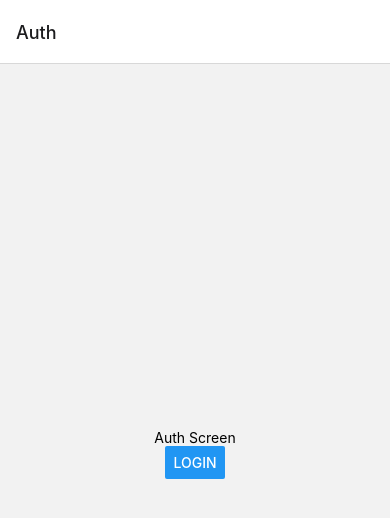
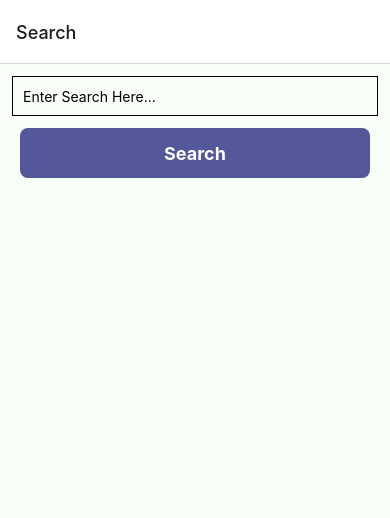
Before and after one commit to wooville/SmartCart, a React Native app: screen /Search in a window 390 px wide. Shown: the top 518 px of the page. Built offline with nearby package versions, Linux system fonts and the light colour scheme; what react-native-ble-plx would draw is missing.

Commit message:
Search Screen filtering completed

```diff
--- a/App.tsx
+++ b/App.tsx
@@ -16,6 +16,7 @@ import { createStackNavigator } from '@react-navigation/stack';
 import MainScreen from './screens/main';
 import AuthScreen from './screens/auth';
 import TestScreen from './screens/test';
+import SearchScreen from './screens/search';
 
 import { RootStackParamList } from './screens/RootStackParams';
 
@@ -53,8 +54,10 @@ const App = () => {
   return (
     <NavigationContainer>
       <Stack.Navigator>
+        <Stack.Screen name="Search" component={SearchScreen} />
         <Stack.Screen name="Auth" component={AuthScreen} />
         <Stack.Screen name="Main" component={MainScreen} />
+
       </Stack.Navigator>
     </NavigationContainer>
 
--- a/package.json
+++ b/package.json
@@ -14,6 +14,8 @@
     "@react-navigation/native": "^6.1.2",
     "@react-navigation/native-stack": "^6.9.8",
     "@react-navigation/stack": "^6.3.11",
+    "@rneui/base": "^4.0.0-rc.7",
+    "@rneui/themed": "^4.0.0-rc.7",
     "add": "^2.0.6",
     "bcryptjs": "^2.4.3",
     "express": "^4.18.2",
--- a/screens/RootStackParams.tsx
+++ b/screens/RootStackParams.tsx
@@ -2,4 +2,5 @@ export type RootStackParamList = {
     Main: undefined;
     Auth: undefined;
     Test: undefined;
+    Search: undefined;
 };
--- /dev/null
+++ b/screens/search/index.tsx
@@ -0,0 +1,217 @@
+import React from 'react';
+import { createContext, useContext, useState } from 'react';
+import {View, Text, Button, TextInput} from 'react-native';
+import {useNavigation} from '@react-navigation/native';
+import {StackNavigationProp} from '@react-navigation/stack';
+import {RootStackParamList} from '../RootStackParams';
+import {
+  Dimensions,
+  FlatList,
+  SafeAreaView,
+  StyleSheet,
+  TouchableOpacity,
+} from 'react-native';
+
+type ItemData = { id: string, name: string, price: string, aisle: string, tags: string};
+type ItemProps = { name: string, price: string, aisle: string };
+
+const Item = ({ name, price, aisle }: ItemProps) => (
+  <View style={styles.item}>
+    <Text style={styles.name}>{name}</Text>
+    <Text style={styles.aisle}>{aisle}</Text>
+    <Text style={styles.price}>{price}</Text>
+  </View>
+);
+
+interface ProductData {
+  id: number
+  name: string
+  price: number
+  aisle: string
+  tags: string
+  createdAt: string
+  updatedAt: string
+};
+
+const API_URL = 'http://smartcartbeanstalk-env.eba-3jmpa3xe.us-east-2.elasticbeanstalk.com/product';
+
+type SearchScreenProp = StackNavigationProp<RootStackParamList, 'Search'>;
+
+function SearchScreen() {
+
+  const [productList, setProductList] = useState<ItemData[]>([]);
+
+  const navigation = useNavigation<SearchScreenProp>();
+
+  const getList = () => {
+
+    fetch(`${API_URL}/`, {
+      method: 'GET',
+      headers: {
+        'Content-Type': 'application/json',
+    },
+
+    })
+
+    .then(async res => {
+      try {
+          const jsonRes = await res.json();
+          if (res.status === 200) {
+              let allProducts: ProductData[] = await JSON.parse(JSON.stringify(jsonRes.data));
+              // console.log(product);
+
+              // if uid is not already in list and there is a new product / server response
+
+              let displayList: ItemData[] = [];
+              for (let i = 0; i<allProducts.length; i++) {
+                  let newItem: ItemData = { id: allProducts[i].id.toString(), name: allProducts[i].name, price: allProducts[i].price.toString(), aisle: allProducts[i].aisle , tags: allProducts[i].tags};
+
+                  displayList.push(newItem);
+              }
+
+              const filteredList = displayList.filter((prod) => prod.tags.includes(text.toLowerCase()) || prod.name.includes(text))
+              filteredList.sort((a, b) => a.name.localeCompare(b.name))
+
+              setProductList(filteredList);
+          }
+      } catch (err) {
+          console.log(err);
+      };
+  })
+  .catch(err => {
+      console.log(err);
+  });
+  }
+
+  const [text, onChangeText] = React.useState('');
+
+  return (
+    // <View style={{flex: 1, alignItems: 'center', justifyContent: 'center'}}>
+    //   <Text>Search Screen</Text>
+    //   <Button title="Login" onPress={() => navigation.navigate('Main')} />
+    // </View>
+    <SafeAreaView style={styles.container}>
+      <TextInput
+        style={styles.input}
+        placeholder = {"Enter Search Here..."}
+        placeholderTextColor = {"black"}
+        onChangeText={onChangeText}
+        value={text}
+      />
+    <TouchableOpacity
+        onPress={getList}
+        style={styles.ctaButton}>
+        <Text style={styles.ctaButtonText}>
+          {'Search'}
+        </Text>
+      </TouchableOpacity>
+    <View style={styles.container}>
+        <FlatList
+          data={productList}
+          renderItem={({ item }) => <Item name={item.name} price={item.price} aisle={item.aisle} />}
+          keyExtractor={item => item.id}
+        />
+        {/* {swipeListRender()} */}
+    </View>
+    </SafeAreaView>
+  );
+
+  }
+  const styles = StyleSheet.create({
+    container: {
+      flex: 1,
+      backgroundColor: '#f8fff8',
+    },
+    // switchContainer: {
+    //   flexDirection: 'row',
+    //   justifyContent: 'center',
+    //   marginVertical: 50,
+    //   flexWrap: 'wrap',
+    // },
+    // switch: {
+    //   alignItems: 'center',
+    //   borderWidth: 1,
+    //   borderColor: 'black',
+    //   marginVertical: 2,
+    //   paddingVertical: 10,
+    //   width: Dimensions.get('window').width / 3,
+    // },
+    item: {
+      // position: 'absolute',
+      // bottom: 0,
+      flexDirection: 'column',
+      // justifyContent: 'space-between',
+      backgroundColor: '#00CC66',
+      padding: 20,
+      marginVertical: 8,
+      marginHorizontal: 16,
+      // height: 150,
+      // width: "90%",
+    },
+    rowBack: {
+      backgroundColor: '#eb4034',
+      padding: 20,
+      marginVertical: 8,
+      marginHorizontal: 16,
+    },
+    name: {
+      fontSize: 20,
+    },
+    price: {
+      fontSize: 18,
+      flexDirection: 'column',
+      textAlign: 'right',
+      fontWeight: '700',
+    },
+    aisle: {
+      fontSize: 18,
+      flexDirection: 'column',
+      textAlign: 'right',
+    },
+    BLEDeviceTitleWrapper: {
+      flex: 1,
+      justifyContent: 'center',
+      alignItems: 'center',
+    },
+    BLEDeviceTitleText: {
+      fontSize: 30,
+      fontWeight: 'bold',
+      textAlign: 'center',
+      marginHorizontal: 20,
+      color: 'black',
+    },
+    BLEDeviceText: {
+      fontSize: 25,
+      marginTop: 15,
+    },
+    ctaButton: {
+      backgroundColor: '#54589A',
+      justifyContent: 'center',
+      alignItems: 'center',
+      height: 50,
+      marginHorizontal: 20,
+      marginBottom: 5,
+      borderRadius: 8,
+    },
+    ctaButtonText: {
+      fontSize: 18,
+      fontWeight: 'bold',
+      color: 'white',
+    },
+    cartTotalButton: {
+      backgroundColor: '#54589A',
+      justifyContent: 'center',
+      alignItems: 'center',
+      height: 50,
+      marginBottom: 5,
+      borderRadius: 8,
+    },
+    input: {
+      color: 'black',
+      height: 40,
+      margin: 12,
+      borderWidth: 1,
+      padding: 10,
+    },
+  });
+export default SearchScreen;
--- a/useBLE.tsx
+++ b/useBLE.tsx
@@ -12,7 +12,7 @@ import DeviceInfo from 'react-native-device-info';
 
 import { atob } from 'react-native-quick-base64';
 
-const API_URL = 'http://smartcartbeanstalk-env.eba-3jmpa3xe.us-east-2.elasticbeanstalk.com/prod';
+const API_URL = 'http://smartcartbeanstalk-env.eba-3jmpa3xe.us-east-2.elasticbeanstalk.com/product';
 
 const bleManager = new BleManager();
 
```
Also changed, not shown: 1 other file (tests, documents, lock files or other folders).
